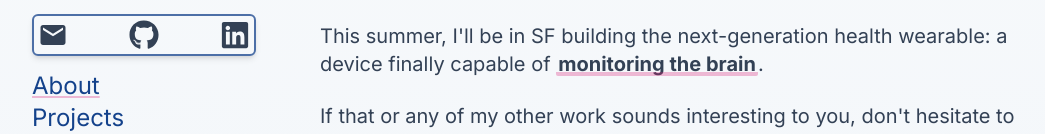
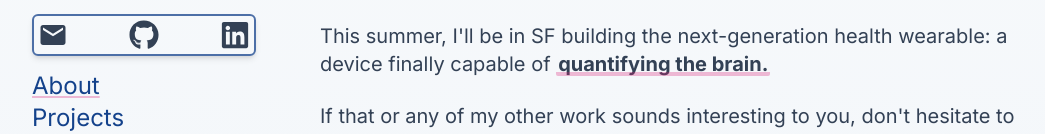
Before and after one commit to hectorastrom/personal-website, a Next.js app: page / in a window 1280 px wide. Shown: the part 354-488 px from the top of the page, without its empty margins (88-1133 px from the left). Built offline with nearby package versions, Linux system fonts and the light colour scheme.

Commit message:
homepage text edit

```diff
--- a/src/app/page.tsx
+++ b/src/app/page.tsx
@@ -42,9 +42,9 @@ export default function Home() {
             target="_blank"
             href="https://lucidmonitor.com/"
           >
-            monitoring the brain
+            quantifying the brain.
           </a>
-          {""}.
+          {""}
         </span>
         <span>
           If that or any of my other work sounds interesting to you, don&apos;t
```
